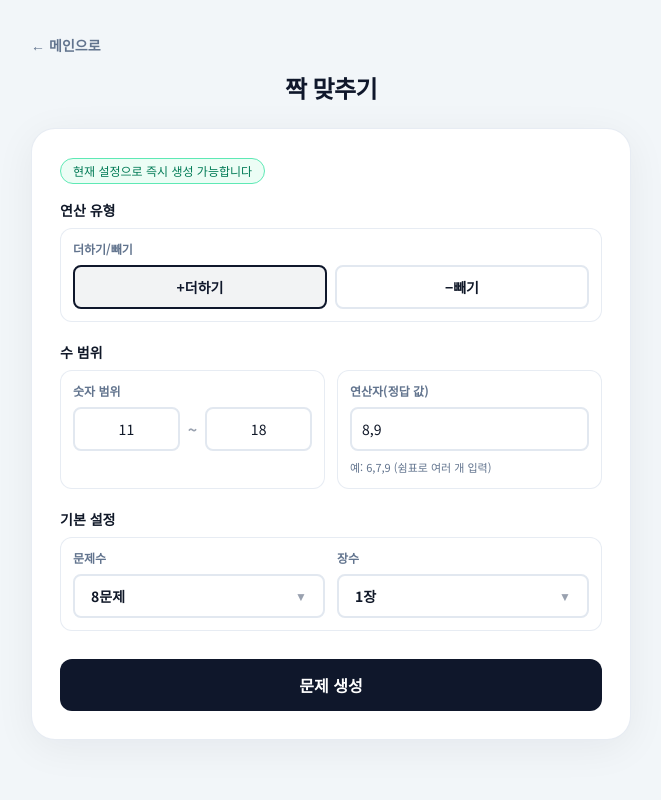
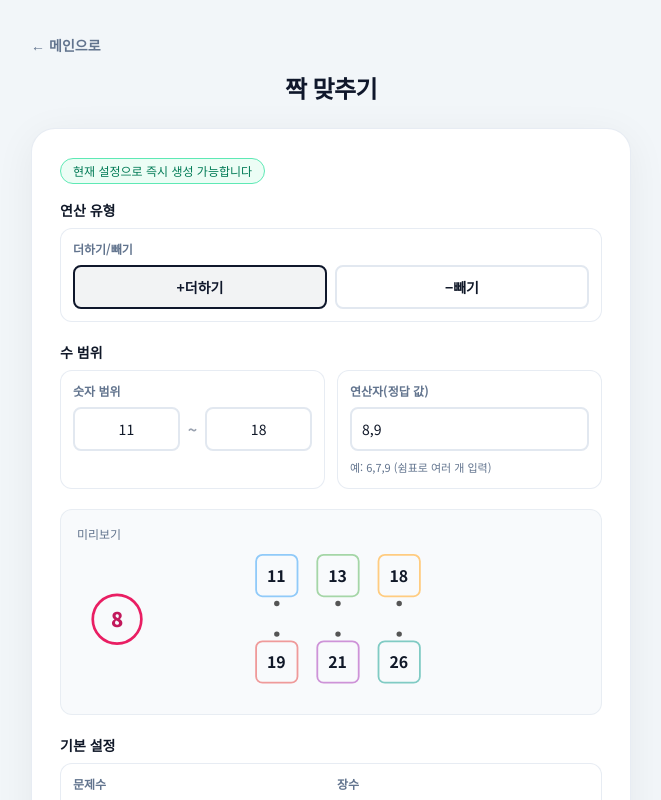
Before and after one commit to neozzzzz/mathlab, a Next.js app: page /match in a window 1280 px wide. Shown: the top 800 px of the page, without its empty margins (309-970 px from the left). Built offline with nearby package versions, Linux system fonts and the light colour scheme.

Commit message:
fix: match preview 표시 복원 및 공유 에러 대응 강화

```diff
--- a/src/app/calc/preview/page.tsx
+++ b/src/app/calc/preview/page.tsx
@@ -444,6 +444,11 @@ function CalcPreviewContent() {
   const generatedCount = allSheets.reduce((acc, problems) => acc + problems.length, 0);
 
   async function handleShare() {
+    if (allSheets.length === 0) {
+      showToast("문제가 생성되지 않았습니다. 다시 생성 후 시도해 주세요.");
+      return;
+    }
+
     if (shareUrl || saving) return;
     trackEvent(GA_EVENTS.SHARE_CREATE, { page: 'calc' });
     try {
@@ -463,8 +468,9 @@ function CalcPreviewContent() {
       } else {
         showToast("저장 실패: " + result.error);
       }
-    } catch {
-      showToast("공유 링크 생성 중 오류가 발생했습니다");
+    } catch (error) {
+      const message = error instanceof Error ? error.message : "알 수 없는 오류";
+      showToast(`공유 링크 생성 중 오류가 발생했습니다: ${message}`);
     } finally {
       setSaving(false);
     }
--- a/src/app/calc3/preview/page.tsx
+++ b/src/app/calc3/preview/page.tsx
@@ -271,6 +271,11 @@ function Calc3PreviewContent() {
   const generatedCount = allSheets.reduce((acc, problems) => acc + problems.length, 0);
 
   async function handleShare() {
+    if (allSheets.length === 0) {
+      showToast("문제가 생성되지 않았습니다. 다시 생성 후 시도해 주세요.");
+      return;
+    }
+
     if (shareUrl || saving) return;
     try {
       setSaving(true);
@@ -288,8 +293,9 @@ function Calc3PreviewContent() {
       } else {
         showToast("저장 실패: " + result.error);
       }
-    } catch {
-      showToast("공유 링크 생성 중 오류가 발생했습니다");
+    } catch (error) {
+      const message = error instanceof Error ? error.message : "알 수 없는 오류";
+      showToast(`공유 링크 생성 중 오류가 발생했습니다: ${message}`);
     } finally {
       setSaving(false);
     }
--- a/src/app/match/page.tsx
+++ b/src/app/match/page.tsx
@@ -1,6 +1,6 @@
 "use client";
 
-import { useState, useRef, useEffect, useMemo } from "react";
+import { useMemo, useRef, useState, useEffect } from "react";
 import { useRouter } from "next/navigation";
 import Link from "next/link";
 import Dropdown from "@/components/Dropdown";
@@ -18,19 +18,6 @@ export default function Home() {
   const [toast, setToast] = useState<string | null>(null);
   const toastTimeoutRef = useRef<ReturnType<typeof setTimeout> | null>(null);
 
-  function showToast(msg: string) {
-    setToast(msg);
-    if (toastTimeoutRef.current) clearTimeout(toastTimeoutRef.current);
-    toastTimeoutRef.current = setTimeout(() => setToast(null), 2500);
-  }
-
-  useEffect(
-    () => () => {
-      if (toastTimeoutRef.current) clearTimeout(toastTimeoutRef.current);
-    },
-    []
-  );
-
   const [operands, setOperands] = useState("8,9");
   const [count, setCount] = useState(8);
   const [sheets, setSheets] = useState(1);
@@ -45,14 +32,35 @@ export default function Home() {
   const rangeReady = rangeMin > 0 && rangeMax > 0 && rangeMin <= rangeMax;
   const hasOperands = operandList.length > 0;
   const isReady = rangeReady && hasOperands && count > 0 && sheets > 0;
+  const statusText = isReady ? "현재 설정으로 즉시 생성 가능합니다" : "현재 설정을 확인해 주세요";
 
-  const statusText = isReady
-    ? "현재 설정으로 즉시 생성 가능합니다"
-    : "현재 설정을 확인해 주세요";
+  const sampleTop = useMemo(() => {
+    if (!rangeReady) return [11, 13, 18];
+    return [rangeMin, Math.min(rangeMin + 2, rangeMax), rangeMax];
+  }, [rangeMin, rangeMax, rangeReady]);
 
-  const generate = () => {
+  const sampleOperand = operandList[0] ?? 1;
+
+  useEffect(() => {
+    return () => {
+      if (toastTimeoutRef.current) clearTimeout(toastTimeoutRef.current);
+    };
+  }, []);
+
+  function showToast(msg: string) {
+    setToast(msg);
+    if (toastTimeoutRef.current) clearTimeout(toastTimeoutRef.current);
+    toastTimeoutRef.current = setTimeout(() => setToast(null), 2500);
+  }
+
+  function generate() {
     if (operandList.length === 0) {
       showToast("연산자(정답 값)를 입력해주세요");
+      return;
+    }
+
+    if (!rangeReady) {
+      showToast("숫자 범위를 확인해 주세요");
       return;
     }
 
@@ -73,7 +81,7 @@ export default function Home() {
       range_max: rangeMax,
     });
     router.push(`/preview?${encodeParams(params)}`);
-  };
+  }
 
   return (
     <div className="min-h-[100dvh] bg-slate-100/80 px-4 py-8">
@@ -84,11 +92,7 @@ export default function Home() {
       )}
 
       <div className="max-w-[600px] mx-auto mb-4">
-        <Link
-          href="/"
-          onClick={() => trackEvent(GA_EVENTS.NAV_HOME, { from: "match" })}
-          className="group inline-flex items-center w-fit text-sm text-slate-500 hover:text-slate-700 font-semibold"
-        >
+        <Link href="/" onClick={() => trackEvent(GA_EVENTS.NAV_HOME, { from: "match" })} className="group inline-flex items-center w-fit text-sm text-slate-500 hover:text-slate-700 font-semibold">
           <span className="inline-block transition-all duration-150 group-hover:translate-x-[-2px]">←</span>
           <span className="ml-1 transition-all duration-150 group-hover:font-bold">메인으로</span>
         </Link>
@@ -173,6 +177,84 @@ export default function Home() {
           </div>
         </div>
 
+        <div className="mb-5 p-4 bg-slate-50 rounded-xl border border-slate-200/70">
+          <p className="text-xs text-slate-500 mb-3 font-medium">미리보기</p>
+          <div className="relative flex items-center gap-[6px] px-2" style={{ transform: "scale(0.9)", transformOrigin: "left top" }}>
+            <div
+              style={{
+                width: 57,
+                height: 57,
+                minWidth: 57,
+                borderRadius: "50%",
+                border: "3px solid #e91e63",
+                display: "flex",
+                alignItems: "center",
+                justifyContent: "center",
+                fontSize: "1.4rem",
+                fontWeight: 900,
+                color: "#c2185b",
+                marginLeft: 8,
+              }}
+            >
+              {sampleOperand}
+            </div>
+            <div className="flex-1 flex flex-col">
+              <div className="flex justify-center" style={{ gap: 20 }}>
+                {sampleTop.map((n, j) => {
+                  const colors = ["#90caf9", "#a5d6a7", "#ffcc80"];
+                  return (
+                    <div key={j} className="flex flex-col items-center">
+                      <div
+                        style={{
+                          width: 48,
+                          height: 48,
+                          borderRadius: 8,
+                          border: `2px solid ${colors[j]}`,
+                          display: "flex",
+                          alignItems: "center",
+                          justifyContent: "center",
+                          fontSize: "1.1rem",
+                          fontWeight: 700,
+                        }}
+                      >
+                        {n}
+                      </div>
+                      <div style={{ width: 6, height: 6, borderRadius: "50%", background: "#555", margin: "4px 0" }} />
+                    </div>
+                  );
+                })}
+              </div>
+              <div style={{ padding: "10px 0" }} />
+              <div className="flex justify-center" style={{ gap: 20 }}>
+                {sampleTop.map((n, j) => {
+                  const colors = ["#ef9a9a", "#ce93d8", "#80cbc4"];
+                  const answer = type === "sub" ? n - sampleOperand : n + sampleOperand;
+                  return (
+                    <div key={j} className="flex flex-col items-center">
+                      <div style={{ width: 6, height: 6, borderRadius: "50%", background: "#555", margin: "4px 0" }} />
+                      <div
+                        style={{
+                          width: 48,
+                          height: 48,
+                          borderRadius: 8,
+                          border: `2px solid ${colors[j]}`,
+                          display: "flex",
+                          alignItems: "center",
+                          justifyContent: "center",
+                          fontSize: "1.1rem",
+                          fontWeight: 700,
+                        }}
+                      >
+                        {answer}
+                      </div>
+                    </div>
+                  );
+                })}
+              </div>
+            </div>
+          </div>
+        </div>
+
         <label className="block font-bold text-sm mb-2">기본 설정</label>
         <div className="rounded-xl border border-slate-200/80 bg-white p-3 mb-5">
           <div className="grid grid-cols-2 gap-3">
--- a/src/app/preview/page.tsx
+++ b/src/app/preview/page.tsx
@@ -261,6 +261,11 @@ function PreviewContent() {
   const generatedCount = allSheets.reduce((acc, problems) => acc + problems.length, 0);
 
   async function handleShare() {
+    if (allSheets.length === 0) {
+      showToast("문제가 생성되지 않았습니다. 다시 생성 후 시도해 주세요.");
+      return;
+    }
+
     if (shareUrl || saving) return;
     trackEvent(GA_EVENTS.SHARE_CREATE, { page: 'match' });
     try {
@@ -280,8 +285,9 @@ function PreviewContent() {
       } else {
         showToast("저장 실패: " + result.error);
       }
-    } catch {
-      showToast("공유 링크 생성 중 오류가 발생했습니다");
+    } catch (error) {
+      const message = error instanceof Error ? error.message : "알 수 없는 오류";
+      showToast(`공유 링크 생성 중 오류가 발생했습니다: ${message}`);
     } finally {
       setSaving(false);
     }
--- a/src/components/Dropdown.tsx
+++ b/src/components/Dropdown.tsx
@@ -45,26 +45,18 @@ export default function Dropdown({ id, value, options, onChange }: DropdownProps
     optionRefs.current[activeIndex]?.focus();
   }, [open, activeIndex]);
 
-  function openMenu() {
-    setOpen(true);
-  }
-
-  function closeMenu() {
-    setOpen(false);
-  }
-
   function selectIndex(index: number) {
     const next = options[index];
     if (!next) return;
     onChange(next.value);
-    closeMenu();
+    setOpen(false);
   }
 
   function onTriggerKeyDown(e: KeyboardEvent<HTMLButtonElement>) {
     if (e.key === "ArrowDown" || e.key === "ArrowUp") {
       e.preventDefault();
       const selectedIndex = options.findIndex((o) => o.value === value);
-      openMenu();
+      setOpen(true);
       setActiveIndex(selectedIndex >= 0 ? selectedIndex : 0);
     }
   }
@@ -72,7 +64,7 @@ export default function Dropdown({ id, value, options, onChange }: DropdownProps
   function onOptionKeyDown(e: KeyboardEvent<HTMLButtonElement>, index: number) {
     if (e.key === "Escape") {
       e.preventDefault();
-      closeMenu();
+      setOpen(false);
       return;
     }
 
@@ -128,7 +120,9 @@ export default function Dropdown({ id, value, options, onChange }: DropdownProps
           aria-labelledby={buttonId}
           className="absolute z-50 top-full left-0 right-0 mt-1 bg-white border-2 border-slate-200 rounded-lg shadow-lg overflow-hidden"
         >
-          {options.map((o, index) => (
+          {options.map((o, index) => {
+            const isActive = value === o.value || index === activeIndex;
+            return (
               <li key={o.value} role="option" aria-selected={value === o.value}>
                 <button
                   type="button"
@@ -137,14 +131,15 @@ export default function Dropdown({ id, value, options, onChange }: DropdownProps
                   }}
                   onClick={() => selectIndex(index)}
                   onKeyDown={(e) => onOptionKeyDown(e, index)}
-                className={`w-full text-left py-2.5 px-4 text-sm font-bold cursor-pointer transition-colors focus:outline-none focus:bg-slate-100 ${
-                  value === o.value ? "bg-slate-900 text-white" : "hover:bg-slate-100 text-slate-700"
+                  className={`w-full text-left py-2.5 px-4 text-sm font-bold cursor-pointer transition-colors focus:outline-none ${
+                    isActive ? "bg-slate-900 text-white" : "bg-white text-slate-700 hover:bg-slate-100"
                   }`}
                 >
                   {o.label}
                 </button>
               </li>
-          ))}
+            );
+          })}
         </ul>
       )}
     </div>
```
Lines whose indentation alone changed are shown as unchanged.
